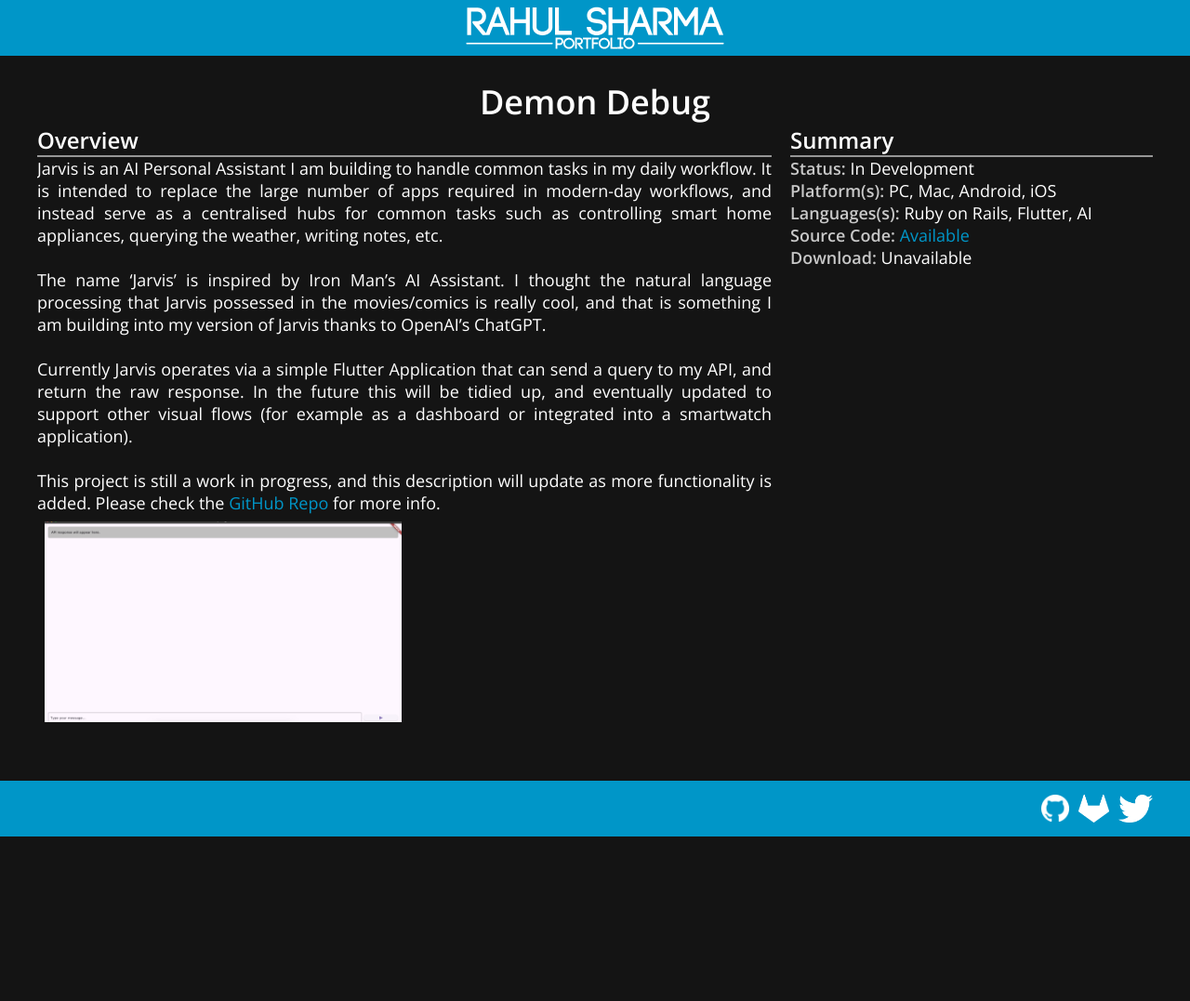
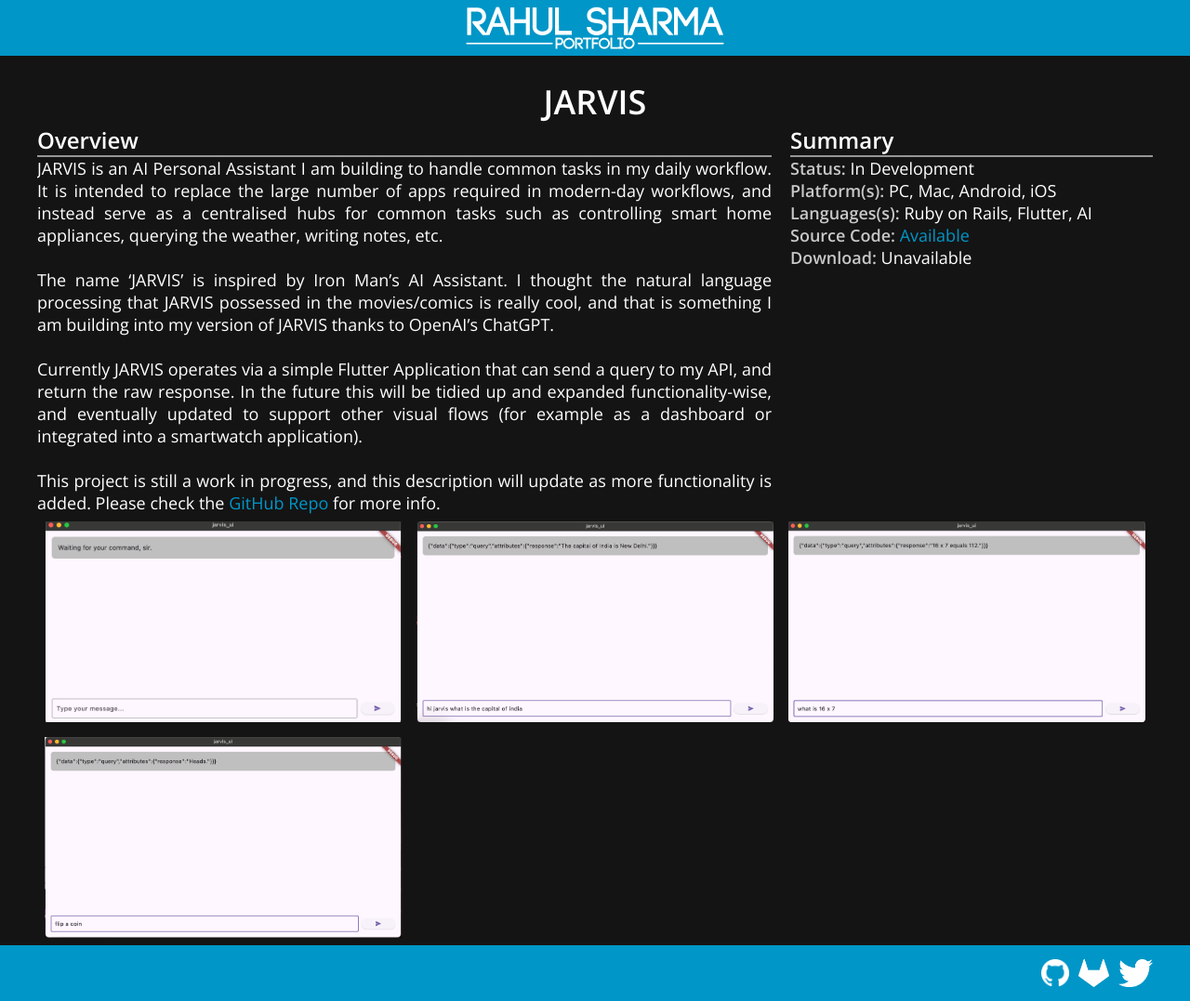
Before and after one commit to RSharma98/rsharma98.github.io, a Jekyll site: the page built from _apps/jarvis.md, in a window 1280 px wide. Shown: the whole page at 93% size. Built offline with Jekyll 4.4.1, drawn with Linux system fonts in a browser that asks for light colours; before the commit the page ends 900 px from its top, so only the background shows below that.

Commit message:
Add more images for Jarvis

```diff
--- a/_apps/jarvis.md
+++ b/_apps/jarvis.md
@@ -1,20 +1,23 @@
 ---
-title: Demon Debug
+title: JARVIS
 status: In Development
 languages:
     - Ruby on Rails
     - Flutter
     - AI
-source_code: https://github.com/Rahulio2D/Jarvis
+source_code: https://github.com/Rahulio2D/JARVIS
 platforms: PC, Mac, Android, iOS
 images:
     - /images/apps/jarvis/jarvis_ui_1.png
+    - /images/apps/jarvis/jarvis_ui_2.png
+    - /images/apps/jarvis/jarvis_ui_3.png
+    - /images/apps/jarvis/jarvis_ui_4.png
 layout: application
 ---
-Jarvis is an AI Personal Assistant I am building to handle common tasks in my daily workflow. It is intended to replace the large number of apps required in modern-day workflows, and instead serve as a centralised hubs for common tasks such as controlling smart home appliances, querying the weather, writing notes, etc.
+JARVIS is an AI Personal Assistant I am building to handle common tasks in my daily workflow. It is intended to replace the large number of apps required in modern-day workflows, and instead serve as a centralised hubs for common tasks such as controlling smart home appliances, querying the weather, writing notes, etc.
 <br><br>
-The name 'Jarvis' is inspired by Iron Man's AI Assistant. I thought the natural language processing that Jarvis possessed in the movies/comics is really cool, and that is something I am building into my version of Jarvis thanks to OpenAI's ChatGPT.
+The name 'JARVIS' is inspired by Iron Man's AI Assistant. I thought the natural language processing that JARVIS possessed in the movies/comics is really cool, and that is something I am building into my version of JARVIS thanks to OpenAI's ChatGPT.
 <br><br>
-Currently Jarvis operates via a simple Flutter Application that can send a query to my API, and return the raw response. In the future this will be tidied up, and eventually updated to support other visual flows (for example as a dashboard or integrated into a smartwatch application).
+Currently JARVIS operates via a simple Flutter Application that can send a query to my API, and return the raw response. In the future this will be tidied up and expanded functionality-wise, and eventually updated to support other visual flows (for example as a dashboard or integrated into a smartwatch application).
 <br><br>
-This project is still a work in progress, and this description will update as more functionality is added. Please check the [GitHub Repo](https://github.com/Rahulio2D/Jarvis) for more info.
+This project is still a work in progress, and this description will update as more functionality is added. Please check the [GitHub Repo](https://github.com/Rahulio2D/JARVIS) for more info.
```
Also changed, not shown: images/apps/jarvis/jarvis_ui_1.png, images/apps/jarvis/jarvis_ui_2.png (added), images/apps/jarvis/jarvis_ui_3.png (added), images/apps/jarvis/jarvis_ui_4.png (added).
